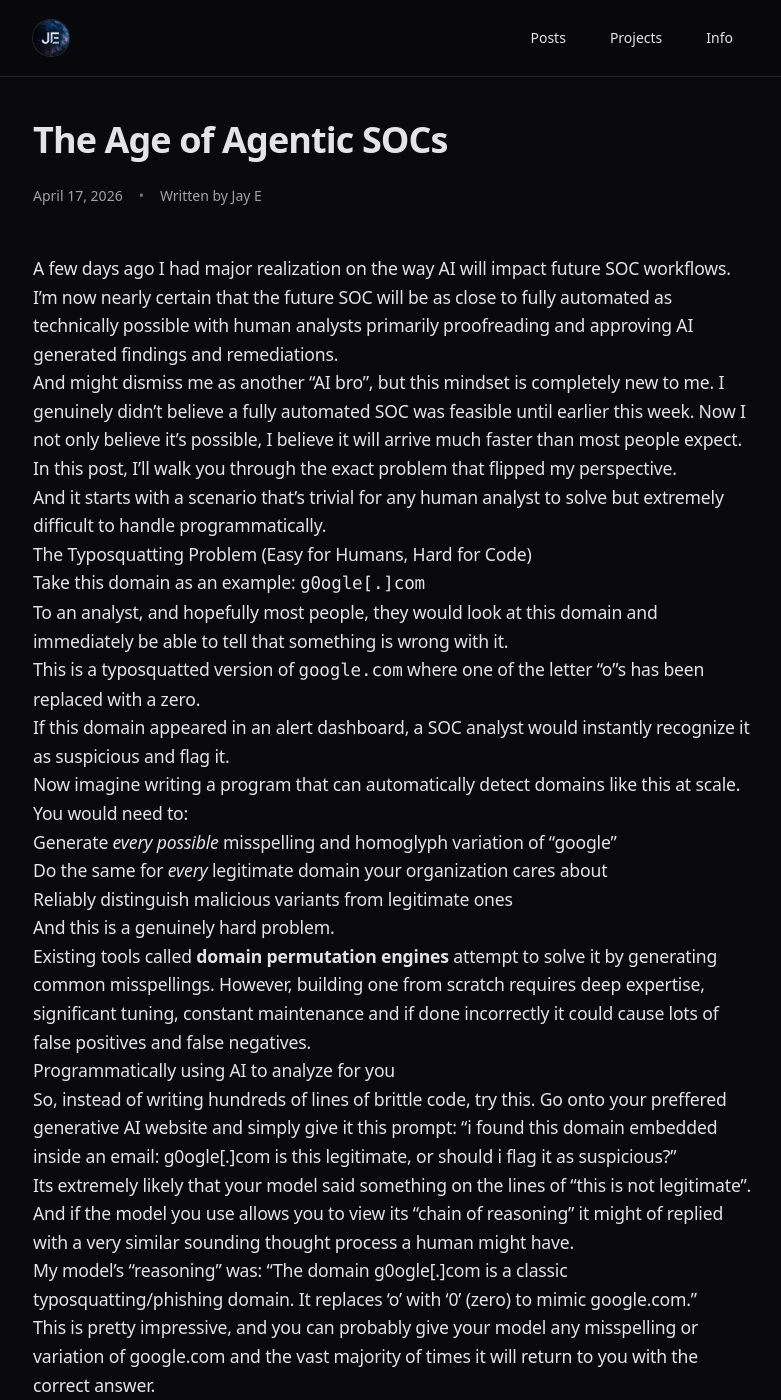
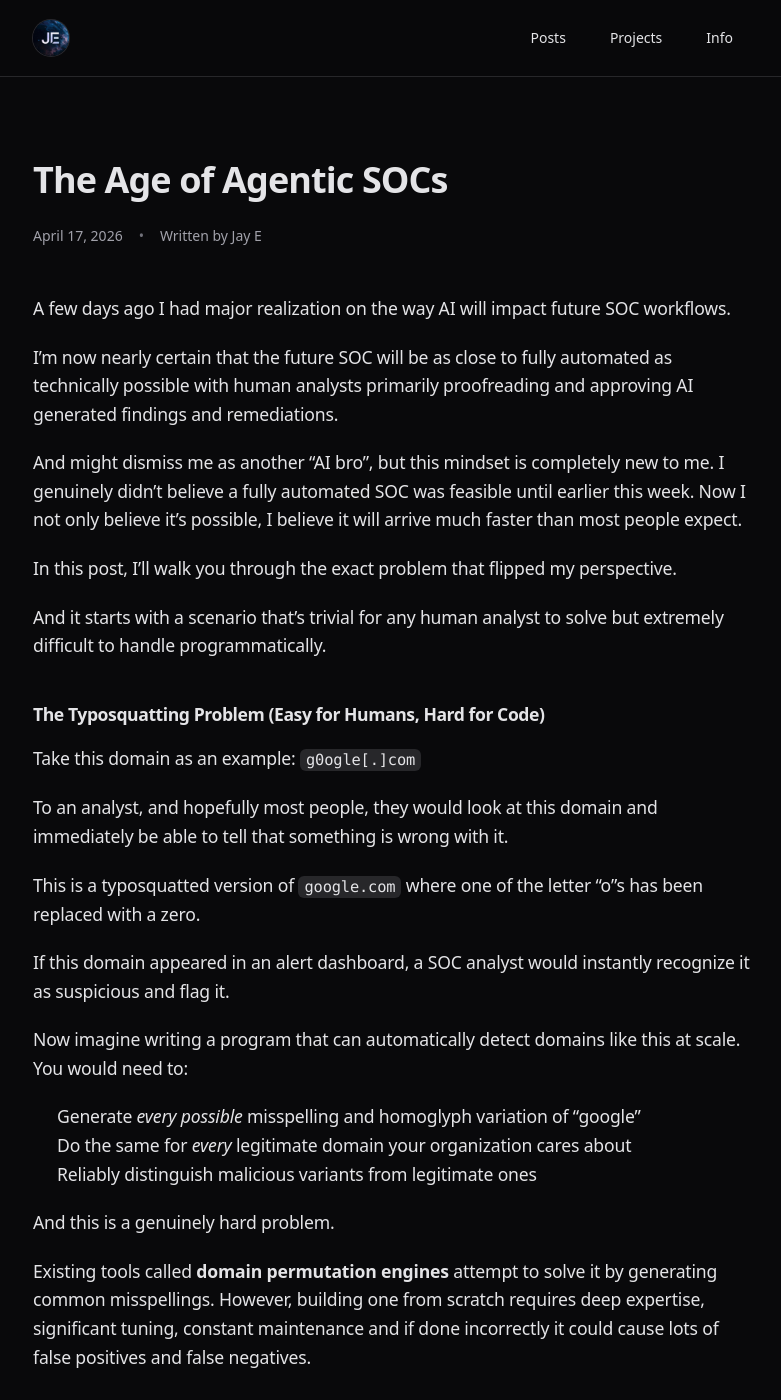
Before and after one commit to jayjoe101/jayjoe101.github.io, a Jekyll site: the page built from _blog/the-age-of-agentic-socs.md, in a window 1280 px wide and 1400 px high. Shown: the whole window, without its empty margins (247-1028 px from the left). Built offline with Jekyll 4.4.1, drawn with Linux system fonts in a browser that asks for light colours; nearby versions of some CDN libraries; some of the changed text lies outside the part shown.

Commit message:
more formatting changes

```diff
--- a/_config.yml
+++ b/_config.yml
@@ -23,3 +23,15 @@
       layout: "posts"
 
 future: true
+
+markdown: kramdown
+highlighter: rouge
+
+kramdown:
+  input: GFM
+  hard_wrap: false
+  syntax_highlighter: rouge
+  syntax_highlighter_opts:
+    css_class: 'highlight'
+    span:
+      line_numbers: false
--- a/assets/css/main.css
+++ b/assets/css/main.css
@@ -5,3 +5,30 @@
 body {
     font-family: system-ui, -apple-system, BlinkMacSystemFont, 'Segoe UI', Roboto, sans-serif;
 }
+
+article h1, article h2, article h3 {
+  font-weight: 700;
+  letter-spacing: -0.025em;
+  margin-top: 2.5rem;
+  margin-bottom: 1rem;
+}
+
+article p {
+  margin-bottom: 1.25rem;
+}
+
+article ul, article ol {
+  margin-bottom: 1.25rem;
+  padding-left: 1.5rem;
+}
+
+article code {
+  background-color: #27272a;
+  padding: 0.125rem 0.375rem;
+  border-radius: 0.375rem;
+  font-size: 0.875em;
+}
+
+article pre {
+  margin: 1.5rem 0;
+}
```
